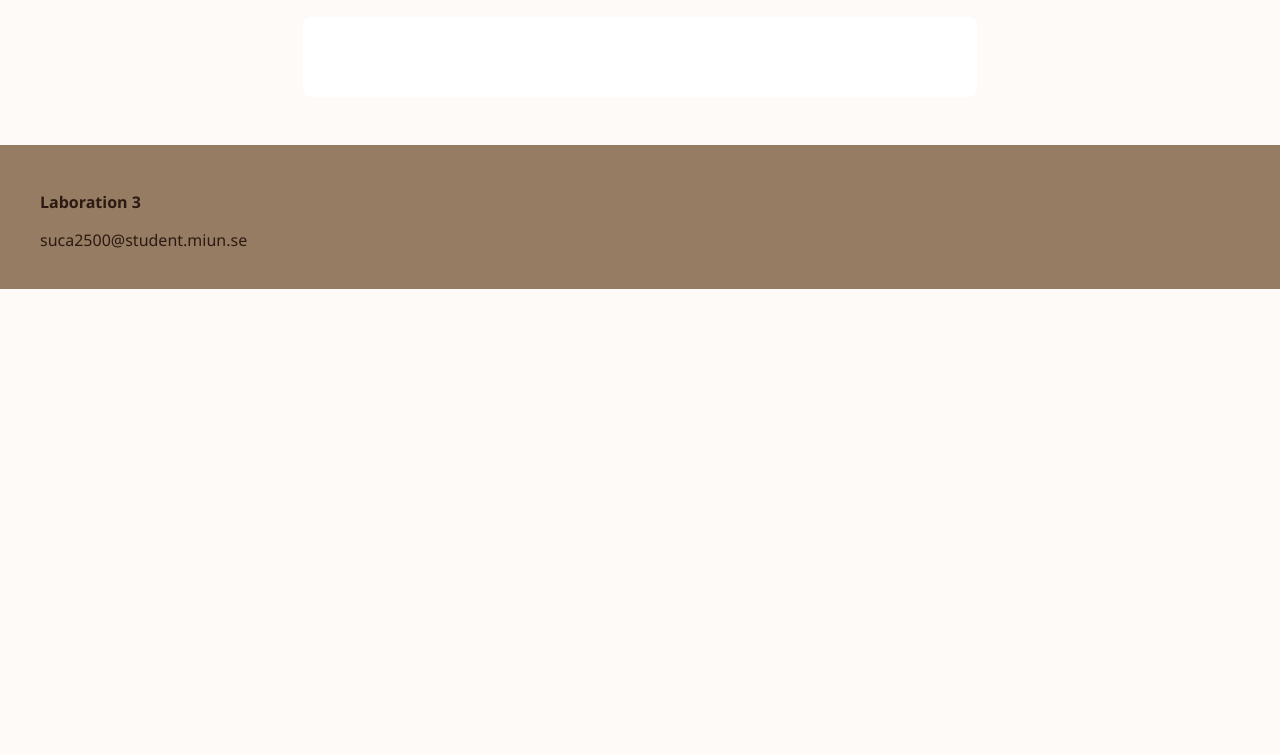
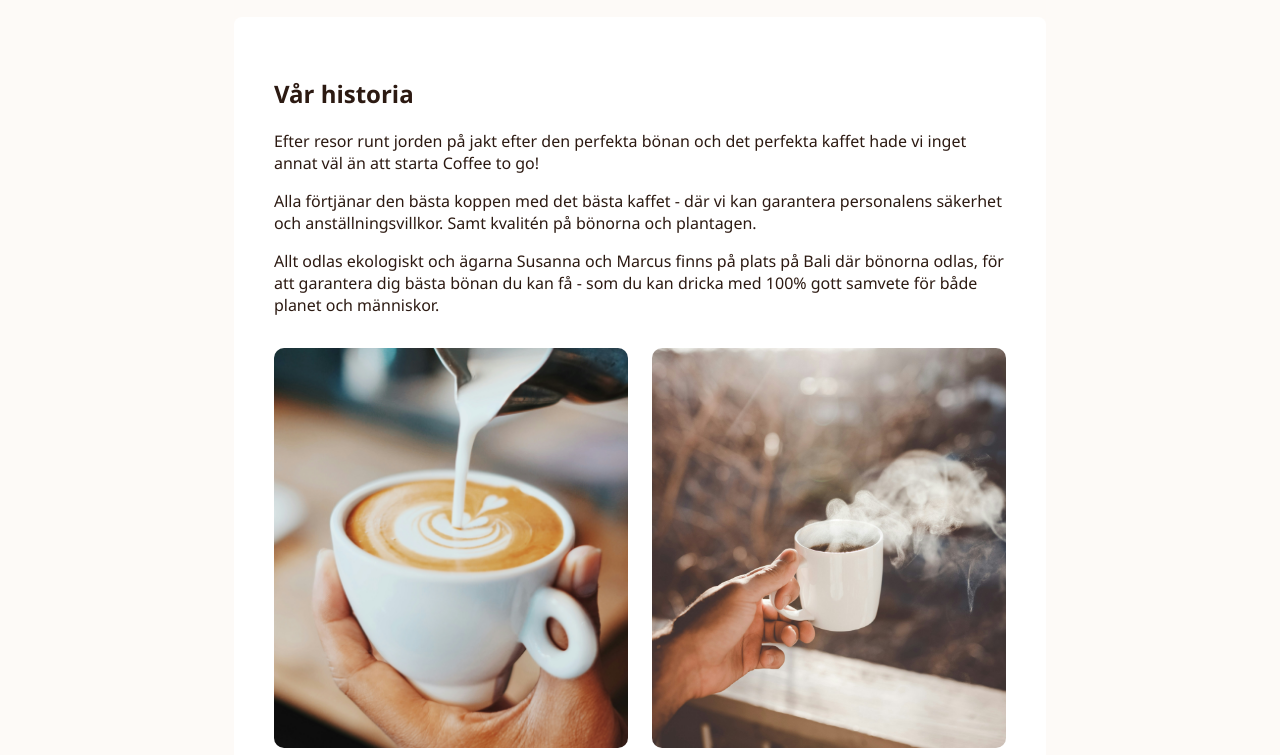
Before and after one commit to SusannaCarlsson90/Labb-3, a website built with Vite: page index.html in a window 1280 px wide. Shown: the part 585-1340 px from the top of the page. Before the commit the page ends 874 px from the top, so only its background shows below. Built offline with nearby package versions, Linux system fonts and the light colour scheme.

Commit message:
la till historia och två bilder

```diff
--- a/index.html
+++ b/index.html
@@ -35,12 +35,21 @@
   <section class="hero">
     <div class="hero-content">
       <h1>Välkommen till Coffee to go</h1>
-      <p>Bönor rostade med kärlek, direkt till din dörr.</p>
+      <p>Bönor rostade med kärlek</p>
 
     </div>
   </section>
 
   <main>
+    <h2>Vår historia</h2>
+    <p>Efter resor runt jorden på jakt efter den perfekta bönan och det perfekta kaffet hade vi inget annat väl än att starta Coffee to go!</p>
+    <p>Alla förtjänar den bästa koppen med det bästa kaffet - där vi kan garantera personalens säkerhet och anställningsvillkor. Samt kvalitén på bönorna och plantagen.</p>
+    <p>Allt odlas ekologiskt och ägarna Susanna och Marcus finns på plats på Bali där bönorna odlas, för att garantera dig bästa bönan du kan få - som du kan dricka med 100% gott samvete för både planet och människor.</p>
+<div class="coffee-image">
+  <img src="/coffee-milk.jpg" alt="Bild på kaffe och mjölk">
+  <img src="/kopp-ryker.jpg" alt="Kopp som ryker av kaffe">
+
+</div>
 
     </main>
 
--- a/src/css/styles.scss
+++ b/src/css/styles.scss
@@ -52,7 +52,7 @@ header {
 }
 
 .hero {
-  background-image: url('/public/coffeebeans.jpg');
+  background-image: url('/coffeebeans.jpg');
   height: 60vh;
   background-size: cover;
   background-position: center;
@@ -69,13 +69,30 @@ body {
   margin: 0;
 }
 main {
-  background-color: #ffffff;
-  max-width: 65ch;
+  background-color: $color-main;
+  color: $color-text;
+  max-width: 80ch;
   margin: 20px auto;         // Centrerar main
   padding: 40px;
   border-radius: 8px;        // Runda hörn
 
+
+
 }
+
+.coffee-image {
+  display: grid;
+  grid-template-columns: repeat(2, 1fr);
+  gap: 1.5rem;
+  margin-top: 2rem;
+  }
+
+  .coffee-image img {
+    width: 100%;
+    height: 400px;
+    object-fit: cover;
+    border-radius: 10px;
+    }
 
 footer {
   padding: 1.89rem 2.5rem;
```
